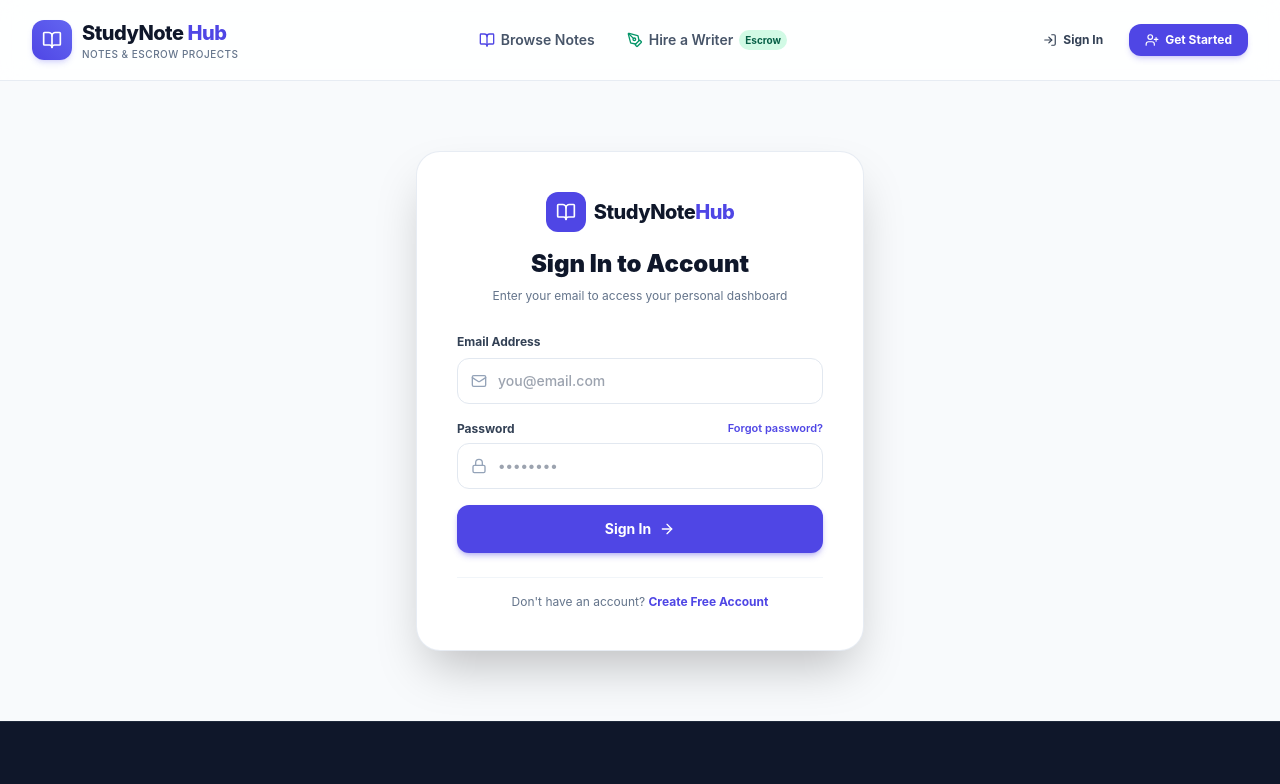
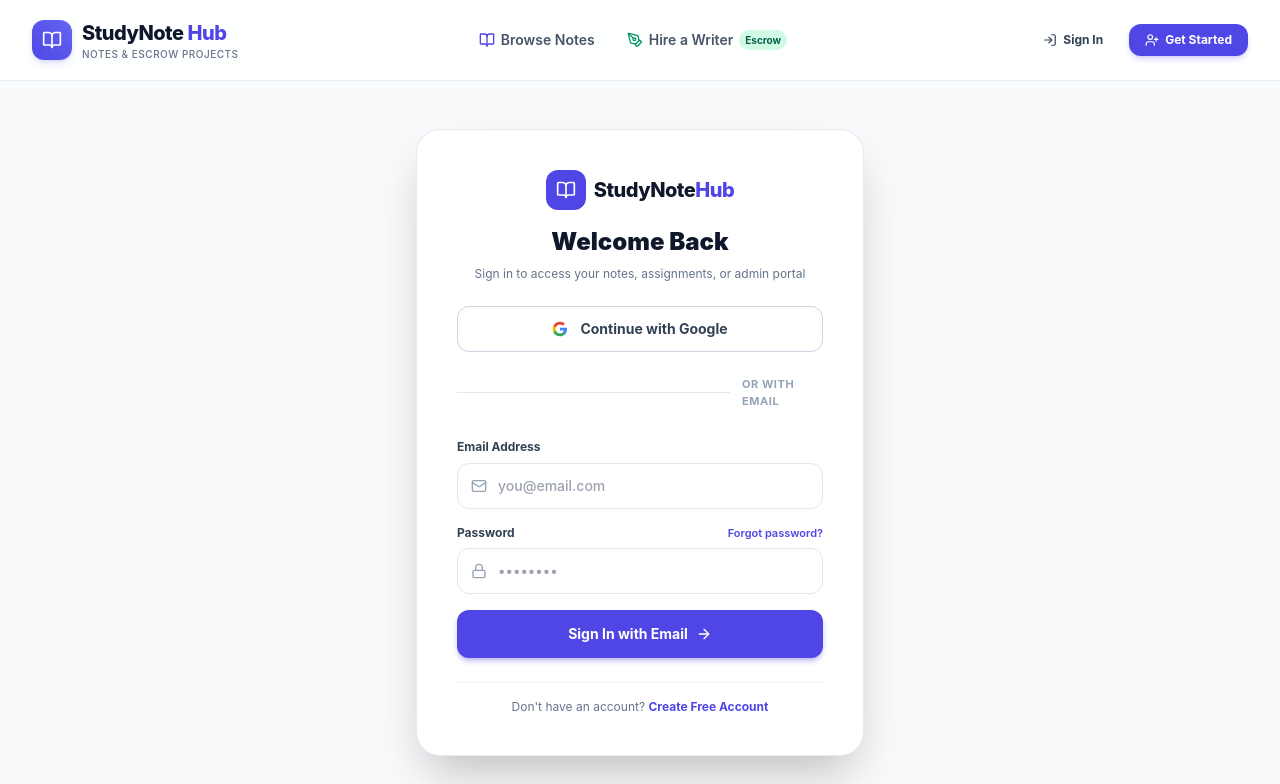
Before and after one commit to tubouke-code/StudyNoteHub, a Next.js app: page /login in a window 1280 px wide. Shown: the top 784 px of the page. Built offline with nearby package versions, Linux system fonts and the light colour scheme.

Commit message:
Add Google OAuth sign in & sign up with automatic role routing

```diff
--- a/src/app/(auth)/login/page.tsx
+++ b/src/app/(auth)/login/page.tsx
@@ -16,7 +16,32 @@
   const [email, setEmail] = useState('');
   const [password, setPassword] = useState('');
   const [isLoading, setIsLoading] = useState(false);
+  const [isGoogleLoading, setIsGoogleLoading] = useState(false);
   const [errorMessage, setErrorMessage] = useState('');
+
+  const handleGoogleSignIn = async () => {
+    setIsGoogleLoading(true);
+    setErrorMessage('');
+
+    try {
+      const supabase = createClient();
+      const origin = window.location.origin;
+      const { data, error } = await supabase.auth.signInWithOAuth({
+        provider: 'google',
+        options: {
+          redirectTo: `${origin}/auth/callback`,
+        },
+      });
+
+      if (error) {
+        setErrorMessage(error.message);
+      }
+    } catch (err: any) {
+      setErrorMessage(err.message || 'Google sign-in failed');
+    } finally {
+      setIsGoogleLoading(false);
+    }
+  };
 
   const handleLogin = async (e: React.FormEvent) => {
     e.preventDefault();
@@ -25,15 +50,12 @@
 
     try {
       const cleanEmail = email.trim().toLowerCase();
-
-      // Check Supabase Auth
       const supabase = createClient();
       const { data: authData, error: authError } = await supabase.auth.signInWithPassword({
         email: cleanEmail,
         password: password,
       });
 
-      // Automatic Role Lookup from Supabase profiles table
       let detectedRole: 'ADMIN' | 'WRITER' | 'STUDENT' = 'STUDENT';
 
       if (cleanEmail === 'orukari878@gmail.com') {
@@ -54,10 +76,8 @@
         }
       }
 
-      // Update session in Auth Context
       login(detectedRole, cleanEmail);
 
-      // Automated intelligent redirection
       if (redirectUrl) {
         router.push(redirectUrl);
       } else if (detectedRole === 'ADMIN') {
@@ -68,8 +88,6 @@
         router.push('/dashboard');
       }
     } catch (err: any) {
-      console.error(err);
-      // Fallback for demo preview
       const cleanEmail = email.trim().toLowerCase();
       if (cleanEmail === 'orukari878@gmail.com') {
         login('ADMIN', cleanEmail);
@@ -97,9 +115,9 @@
               StudyNote<span className="text-primary-600">Hub</span>
             </span>
           </Link>
-          <h2 className="text-2xl font-black text-slate-900">Sign In to Account</h2>
+          <h2 className="text-2xl font-black text-slate-900">Welcome Back</h2>
           <p className="text-xs text-slate-500">
-            Enter your email to access your personal dashboard
+            Sign in to access your notes, assignments, or admin portal
           </p>
         </div>
 
@@ -109,7 +127,47 @@
           </div>
         )}
 
-        {/* Credentials Form */}
+        {/* 1. Google OAuth Button */}
+        <button
+          type="button"
+          onClick={handleGoogleSignIn}
+          disabled={isGoogleLoading}
+          className="w-full py-3 px-4 rounded-xl border border-slate-300 hover:border-slate-400 bg-white hover:bg-slate-50 text-slate-700 font-bold text-sm shadow-xs transition-all flex items-center justify-center gap-3"
+        >
+          {isGoogleLoading ? (
+            <Loader2 className="w-4 h-4 animate-spin text-slate-600" />
+          ) : (
+            <svg className="w-4 h-4" viewBox="0 0 24 24">
+              <path
+                fill="#4285F4"
+                d="M22.56 12.25c0-.78-.07-1.53-.2-2.25H12v4.26h5.92c-.26 1.37-1.04 2.53-2.21 3.31v2.77h3.57c2.08-1.92 3.28-4.74 3.28-8.09z"
+              />
+              <path
+                fill="#34A853"
+                d="M12 23c2.97 0 5.46-.98 7.28-2.66l-3.57-2.77c-.98.66-2.23 1.06-3.71 1.06-2.86 0-5.29-1.93-6.16-4.53H2.18v2.84C3.99 20.53 7.7 23 12 23z"
+              />
+              <path
+                fill="#FBBC05"
+                d="M5.84 14.09c-.22-.66-.35-1.36-.35-2.09s.13-1.43.35-2.09V7.06H2.18C1.43 8.55 1 10.22 1 12s.43 3.45 1.18 4.94l2.85-2.22.81-.63z"
+              />
+              <path
+                fill="#EA4335"
+                d="M12 5.38c1.62 0 3.06.56 4.21 1.64l3.15-3.15C17.45 2.09 14.97 1 12 1 7.7 1 3.99 3.47 2.18 7.06l3.66 2.84c.87-2.6 3.3-4.52 6.16-4.52z"
+              />
+            </svg>
+          )}
+          <span>Continue with Google</span>
+        </button>
+
+        {/* Divider */}
+        <div className="relative flex items-center justify-center">
+          <div className="border-t border-slate-200 w-full" />
+          <span className="bg-white px-3 text-[11px] font-bold uppercase tracking-wider text-slate-400">
+            or with email
+          </span>
+        </div>
+
+        {/* 2. Email & Password Form */}
         <form onSubmit={handleLogin} className="space-y-4">
           <div className="space-y-1.5">
             <label className="text-xs font-bold text-slate-700">Email Address</label>
@@ -158,7 +216,7 @@
               </>
             ) : (
               <>
-                Sign In
+                Sign In with Email
                 <ArrowRight className="w-4 h-4" />
               </>
             )}
--- a/src/app/(auth)/register/page.tsx
+++ b/src/app/(auth)/register/page.tsx
@@ -3,7 +3,7 @@
 import React, { useState } from 'react';
 import Link from 'next/link';
 import { useRouter } from 'next/navigation';
-import { BookOpen, Lock, Mail, User, School, ArrowRight, ShieldCheck } from 'lucide-react';
+import { BookOpen, Lock, Mail, User, School, ArrowRight, ShieldCheck, Loader2 } from 'lucide-react';
 import { createClient } from '@/lib/supabase/client';
 
 export default function RegisterPage() {
@@ -14,14 +14,41 @@
   const [institution, setInstitution] = useState('');
   const [role, setRole] = useState<'STUDENT' | 'WRITER'>('STUDENT');
   const [isLoading, setIsLoading] = useState(false);
+  const [isGoogleLoading, setIsGoogleLoading] = useState(false);
+  const [errorMessage, setErrorMessage] = useState('');
+
+  const handleGoogleSignUp = async () => {
+    setIsGoogleLoading(true);
+    setErrorMessage('');
+
+    try {
+      const supabase = createClient();
+      const origin = window.location.origin;
+      const { error } = await supabase.auth.signInWithOAuth({
+        provider: 'google',
+        options: {
+          redirectTo: `${origin}/auth/callback`,
+        },
+      });
+
+      if (error) {
+        setErrorMessage(error.message);
+      }
+    } catch (err: any) {
+      setErrorMessage(err.message || 'Google sign-up failed');
+    } finally {
+      setIsGoogleLoading(false);
+    }
+  };
 
   const handleRegister = async (e: React.FormEvent) => {
     e.preventDefault();
     setIsLoading(true);
+    setErrorMessage('');
 
     try {
       const supabase = createClient();
-      await supabase.auth.signUp({
+      const { data, error } = await supabase.auth.signUp({
         email,
         password,
         options: {
@@ -33,8 +60,12 @@
         },
       });
 
-      router.push('/dashboard');
-    } catch (err) {
+      if (error) {
+        setErrorMessage(error.message);
+      } else {
+        router.push(role === 'WRITER' ? '/writer-dashboard' : '/dashboard');
+      }
+    } catch (err: any) {
       router.push('/dashboard');
     } finally {
       setIsLoading(false);
@@ -43,7 +74,7 @@
 
   return (
     <div className="min-h-[80vh] flex items-center justify-center px-4 py-12">
-      <div className="w-full max-w-lg bg-white rounded-3xl p-8 sm:p-10 border border-slate-200/80 shadow-xl space-y-6">
+      <div className="w-full max-w-lg bg-white rounded-3xl p-8 sm:p-10 border border-slate-200/80 shadow-2xl space-y-6">
 
         {/* Header */}
         <div className="text-center space-y-2">
@@ -57,8 +88,54 @@
           </Link>
           <h2 className="text-2xl font-black text-slate-900">Create Free Account</h2>
           <p className="text-xs text-slate-500">
-            Join the academic materials and project writing network
+            Join the academic study notes and project writing escrow network
           </p>
+        </div>
+
+        {errorMessage && (
+          <div className="p-3 rounded-xl bg-red-50 border border-red-200 text-xs text-red-700 font-medium">
+            {errorMessage}
+          </div>
+        )}
+
+        {/* 1. Google OAuth Button */}
+        <button
+          type="button"
+          onClick={handleGoogleSignUp}
+          disabled={isGoogleLoading}
+          className="w-full py-3 px-4 rounded-xl border border-slate-300 hover:border-slate-400 bg-white hover:bg-slate-50 text-slate-700 font-bold text-sm shadow-xs transition-all flex items-center justify-center gap-3"
+        >
+          {isGoogleLoading ? (
+            <Loader2 className="w-4 h-4 animate-spin text-slate-600" />
+          ) : (
+            <svg className="w-4 h-4" viewBox="0 0 24 24">
+              <path
+                fill="#4285F4"
+                d="M22.56 12.25c0-.78-.07-1.53-.2-2.25H12v4.26h5.92c-.26 1.37-1.04 2.53-2.21 3.31v2.77h3.57c2.08-1.92 3.28-4.74 3.28-8.09z"
+              />
+              <path
+                fill="#34A853"
+                d="M12 23c2.97 0 5.46-.98 7.28-2.66l-3.57-2.77c-.98.66-2.23 1.06-3.71 1.06-2.86 0-5.29-1.93-6.16-4.53H2.18v2.84C3.99 20.53 7.7 23 12 23z"
+              />
+              <path
+                fill="#FBBC05"
+                d="M5.84 14.09c-.22-.66-.35-1.36-.35-2.09s.13-1.43.35-2.09V7.06H2.18C1.43 8.55 1 10.22 1 12s.43 3.45 1.18 4.94l2.85-2.22.81-.63z"
+              />
+              <path
+                fill="#EA4335"
+                d="M12 5.38c1.62 0 3.06.56 4.21 1.64l3.15-3.15C17.45 2.09 14.97 1 12 1 7.7 1 3.99 3.47 2.18 7.06l3.66 2.84c.87-2.6 3.3-4.52 6.16-4.52z"
+              />
+            </svg>
+          )}
+          <span>Sign up with Google</span>
+        </button>
+
+        {/* Divider */}
+        <div className="relative flex items-center justify-center">
+          <div className="border-t border-slate-200 w-full" />
+          <span className="bg-white px-3 text-[11px] font-bold uppercase tracking-wider text-slate-400">
+            or with email
+          </span>
         </div>
 
         {/* Role Selector */}
@@ -152,8 +229,17 @@
             disabled={isLoading}
             className="w-full py-3.5 rounded-xl bg-primary-600 hover:bg-primary-700 text-white font-bold text-sm shadow-md shadow-primary-600/30 transition-all flex items-center justify-center gap-2"
           >
-            {isLoading ? 'Creating Account...' : 'Complete Sign Up'}
-            <ArrowRight className="w-4 h-4" />
+            {isLoading ? (
+              <>
+                <Loader2 className="w-4 h-4 animate-spin" />
+                Creating Account...
+              </>
+            ) : (
+              <>
+                Complete Sign Up
+                <ArrowRight className="w-4 h-4" />
+              </>
+            )}
           </button>
         </form>
 
```
Also changed, not shown: src/app/auth/callback/route.ts (added, +59 -0 lines).
